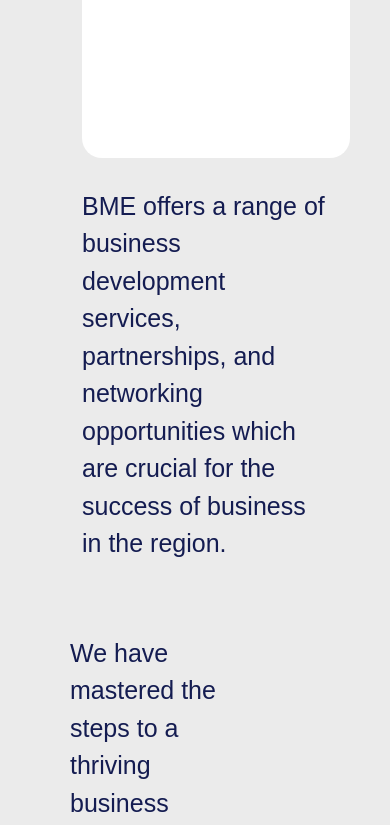
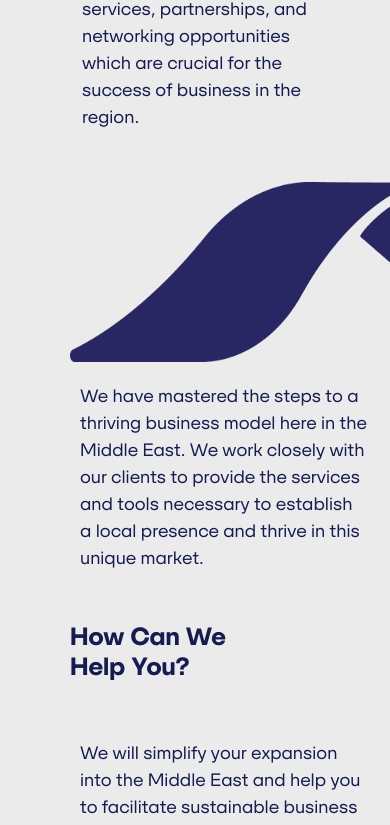
Before and after one commit to ihabawad18/BME, a React (Create React App) app: page /about-us in a window 390 px wide. Shown: the part 1147-1972 px from the top of the page. Built offline with nearby package versions, Linux system fonts and the light colour scheme.

Commit message:
fixing responsiveness in about page

```diff
--- a/src/index.css
+++ b/src/index.css
@@ -5,10 +5,29 @@
   --gray: #707070;
 }
 
+/* fonts.css or fonts.scss */
+
+@font-face {
+  font-family: "SFT";
+  src: url('./fonts/SFT/SFTSchriftedSansTRIAL-Regular.otf') format('opentype');
+  /* Add additional src entries for different font file types if needed */
+  font-weight: normal;
+  font-style: normal;
+}
+
+@font-face {
+  font-family: 'SFT_BOLD';
+  src: url('./fonts/SFT/SFTSchriftedSansTRIAL-Bold.otf') format('opentype');
+  /* Add additional src entries for different font file types if needed */
+}
+
 body {
   margin: 0;
-  font-family: marlide-display-variable, sans-serif;
+  font-family: "SFT";
   font-style: normal;
-  font-variation-settings: "wght" 300;
   scroll-behavior: smooth; /* Enable smooth scrolling */
 }
+
+h1,h2,h3,h4,h5,h6{
+  font-family: 'SFT_BOLD';
+}
--- a/src/pages/About.css
+++ b/src/pages/About.css
@@ -1,6 +1,5 @@
 h2{
     font-size: 40px;
-
 }
 .about-section {
   margin-left: 70px;
@@ -17,6 +16,7 @@
 }
 .about-container-1,.about-container-2 {
   max-width: 100%;
+  margin-top: 40px;
   padding-right: 40px;
   margin-bottom: 2.5%;
 }
@@ -59,7 +59,7 @@
     margin-top: 40px;
     font-size: 25px;
     max-width: 50%;
-
+    margin-left: 10px;
     /* width: 50%; */
 }
 
@@ -73,6 +73,8 @@
     font-size: 25px;
     margin-left: 10px;
     margin-top: 50px;
+    width: 90%;
+
 }
 
 
@@ -105,7 +107,7 @@
 
 .founder-card h3{
     max-width: 90%;
-    font-size: 20px;
+    font-size: 19px;
 }
 
 .founder-card h4{
@@ -116,3 +118,149 @@
 .founder-card p{
     font-size: 13px;
 }
+
+/* Responsiveness */
+
+@media only screen and (min-width:1000px) and (max-width:1200px) {
+
+    .about-section h2{
+        font-size: 33px;
+    }
+
+    .about-section .custom-container img{
+        position: absolute;
+        /* width: 110%; */
+        height: 450px;
+        left: 260px;
+
+    }
+
+    .about-section .custom-container2 h2{
+        font-size: 33px;
+        margin-top: 50px;
+        width: 250px;
+    }
+
+    .about-header{
+        font-size: 33px;
+    }
+}
+
+@media only screen and (min-width: 800px) and (max-width:1000px) {
+    .about-section h2{
+        font-size: 30px;
+    }
+
+    .about-second-row-p,.about-first-row-p , .about-section .custom-container p, .about-section .how-p{
+        font-size: 21px;
+    }
+
+    .about-section .custom-container img{
+        position: absolute;
+        /* width: 110%; */
+        height: 450px;
+        left: 217px;
+
+    }
+
+    .about-second-row-p, .about-first-row-p{
+        margin-top: 0;
+    }
+
+    .about-section .custom-container2 h2{
+        font-size: 32px;
+        margin-top: 50px;
+        width: 250px;
+    }
+
+    .about-header{
+        font-size: 32px;
+    }
+
+    .founder-card p {
+        font-size: 13px;
+    }
+}
+
+@media only screen and (max-width:800px) {
+    .about-section h2{
+        font-size: 25px;
+    }
+    .about-section .col-6,.col-12{
+        margin-bottom: 20px;
+    }
+    .about-second-row-p,.about-first-row-p , .about-section .custom-container p, .about-section .how-p{
+        font-size: 20px;
+    }
+
+    .about-section .custom-container img{
+        position: absolute;
+        width: 100%;
+        height: 450px;
+        left: 32%;
+
+    }
+
+    .about-second-row-p, .about-first-row-p{
+        margin-top: 0;
+    }
+
+    .about-section .custom-container2 h2{
+        font-size: 25px;
+        margin-top: 50px;
+        width: 200px;
+    }
+
+    .about-header{
+        font-size: 25px;
+    }
+
+    .founder-card p {
+        font-size: 13px;
+    }
+}
+
+@media only screen and (max-width:580px) {
+    .about-section h2{
+        font-size: 25px;
+    }
+    .about-section .col-6,.col-12{
+        margin-bottom: 20px;
+    }
+    .about-second-row-p,.about-first-row-p , .about-section .custom-container p, .about-section .how-p{
+        font-size: 18px;
+    }
+    .about-section .custom-container p{
+        margin-top: 200px;
+        max-width: 90%;
+    }
+    .about-section .custom-container img{
+        top: 0px;
+        left: 0px;
+        width: 130%;
+        height: 180px;
+
+    }
+
+    .about-section .custom-container2{
+        height: auto;
+    }
+
+    .about-second-row-p, .about-first-row-p{
+        margin-top: 0;
+    }
+
+    .about-section .custom-container2 h2{
+        font-size: 25px;
+        margin-top: 50px;
+        width: 200px;
+    }
+
+    .about-header{
+        font-size: 25px;
+    }
+
+    .founder-card p {
+        font-size: 13px;
+    }
+}
```
